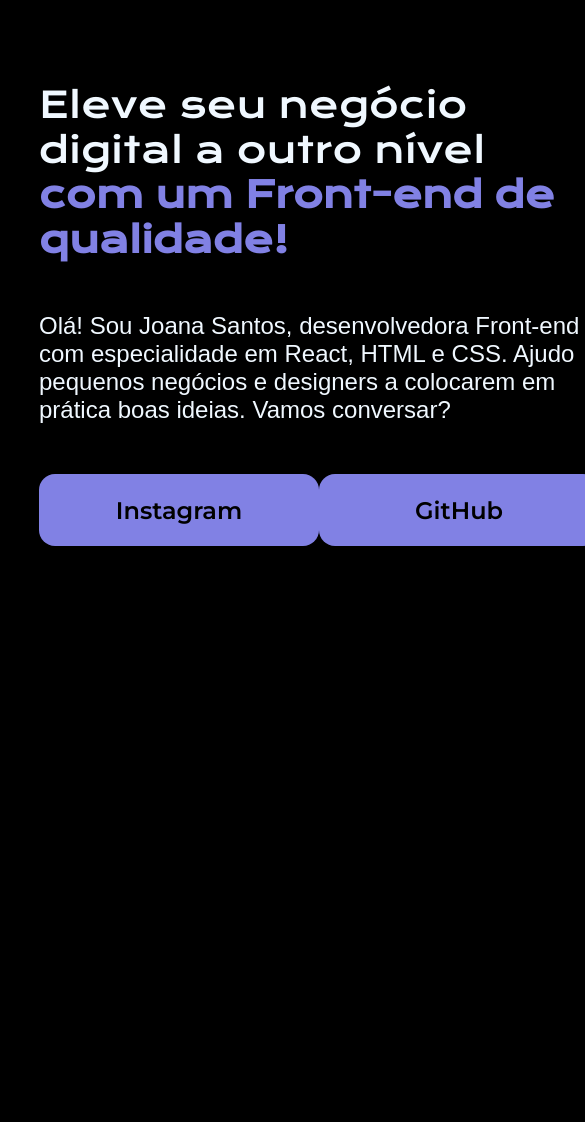
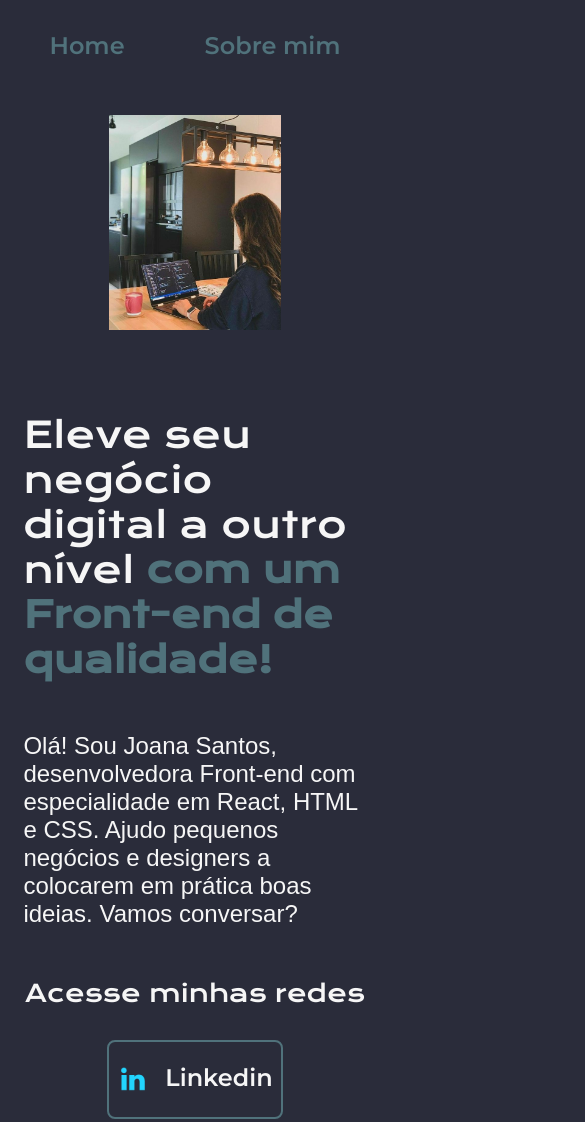
Before and after one commit to Samara-Alves/portfolio-web, a plain HTML site: page index.html in a window 390 px wide. Shown: the top 1122 px of the page, 585 px wide, since content can reach past the window. Before the commit the page ends 883 px from the top, so only its background shows below. Drawn offline with nearby package versions, Linux system fonts and the light colour scheme; a web font is replaced by a local one.

Commit message:
responsive atualizacao

```diff
--- a/index.html
+++ b/index.html
@@ -7,10 +7,14 @@
     <title>Portifolio</title>
     <link rel="stylesheet" href="style.css">
 </head>
+<body>
+    <header class="cabecalho">
+        <nav class="cabecalho_menu">
+            <a class="cabecalho_menu_link" href="#">Home</a>
+            <a class="cabecalho_menu_link" href="about.html">Sobre mim</a>
+        </nav>
+    </header>
 
-
-<body>
-    <header></header>
     <main class="apresentacao">
         <section class="apresentacao_conteudo">
         <h1 class="apresentacao_conteudo_titulo">
@@ -23,13 +27,18 @@
             colocarem em prática boas ideias. Vamos
             conversar?</p>
             <div class="apresentacao_links">
-            <a class="apresentacao_links_link" href="https://instagram.com/rafaballerini">Instagram</a>
-            <a class="apresentacao_links_link" href="https://github.com/guilhermeonrails">GitHub</a>
+                <h2 class="apresentacao_subtitulos">Acesse minhas redes</h2>
+            <a class="apresentacao_links_navegacao" href="https://www.linkedin.com/in/samara-alves-roliveira/">
+                <img src="./assets/Logo linkedin.png" alt="">Linkedin</a>
+            <a class="apresentacao_links_navegacao" href="http://github.com/Samara-Alves">
+                <img src="./assets/Logo Github.png" alt="">GitHub</a>
         </div>
         </section>
-            <img src="imagem.png" alt="Foto da Joana Santos programando">
+            <img class="apresentacao_imagem" src="./assets/c799df6b89d3f27cf5bbd7a1c4daebd6.jpg" alt="Foto ficticia da internet">
 
     </main>
-    <footer></footer>
+    <footer class="rodape">
+        <p>Desenvolvido por Samara Alves.</p>
+    </footer>
 </body>
 </html>
--- a/style.css
+++ b/style.css
@@ -4,57 +4,127 @@
     margin: 0;
     padding: 0;
 }
+:root {
+ --cor-primaria: #2a2c3a;
+ --cor-secundaria: #f6f6f6;
+ --cor-terciaria: #50727B;
+ --cor-hover: #78A083;
 
+ --fonte-primaria: "Krona One", sans-serif;
+ --fonte-secundaria: "Montserrat", sans-serif;
+
+}
 body {
-    height: 100vh;
+
     box-sizing: border-box;
-    background-color: black;
-    color: aliceblue;
+    background-color: var(--cor-primaria) ;
+    color: var(--cor-secundaria);
+}
+.cabecalho {
+    padding: 3% 0 0 10%;
+}
+.cabecalho_menu {
+    display: flex;
+    gap: 80px;
+}
+.cabecalho_menu_link {
+    font-family: var(--fonte-secundaria);
+    font-weight: 600;
+    font-size: 24px;
+    color: var(--cor-terciaria);
+    text-decoration: none;
+}
+.cabecalho_menu_link:hover {
+    color: var(--cor-secundaria);
 }
 
-.titulo-destaque {
-   color: rgb(129, 129, 228);
-
-  }
-
 .apresentacao {
-    margin: 10%;
+    padding: 8% 10%;
     display: flex;
     align-items: center;
     justify-content: space-between;
+    gap: 82px;
 }
 .apresentacao_conteudo {
-    width:615px;
+    width: 50%;
     display: flex;
     flex-direction: column;
     gap: 50px;
 }
 .apresentacao_conteudo_titulo {
-    font-family: "Krona One", sans-serif;
+    font-family:var(--fonte-primaria);
     font-weight: 400;
     font-style: normal;
-    font-size:36px;
+    font-size:2.25rem;
+}
+
+.titulo-destaque {
+    color: var(--cor-terciaria);
 }
 .apresentacao_conteudo_texto {
-    font-size: 24px;
+    font-size: 1.5rem;
     font-family: "Madimi One", sans-serif;
     font-weight: 400;
     font-style: normal;
 }
 .apresentacao_links {
     display: flex;
+    flex-direction: column;
+    align-items: center;
+    gap: 32px;
     justify-content: space-between;
 }
-.apresentacao_links_link {
-    background-color: rgb(129, 129, 228);
-    width: 280px;
+.apresentacao_links_navegacao {
+    width: 50%;
+    display: flex;
+    justify-content: center;
+    gap: 16px;
     text-align: center;
-    border-radius: 16px;
+    border-radius: 8px;
+    border: 2px solid var(--cor-terciaria);
     font-size: 24px;
     font-weight: 600;
     padding:21.5px 0;
     text-decoration: none;
-    color: #000;
-    font-family: "Montserrat", sans-serif;
+    color: var(--cor-secundaria);
+    font-family: var(--fonte-secundaria);
+}
+.apresentacao_links_link:hover {
+    background-color: var(--cor-hover);
 
 }
+.apresentacao_subtitulos {
+    font-family: var(--fonte-primaria);
+    font-weight: 400;
+    font-size: 1.5rem;
+}
+
+.apresentacao_imagem {
+    width: 50%;
+
+}
+.rodape {
+    padding: 24px;
+    color: var(--cor-primaria);
+    background-color: var(--cor-terciaria);
+    text-align: center;
+    font-family:var(--fonte-secundaria);
+    font-size: 1.5rem;
+}
+@media (max-width: 1200px) {
+    .cabecalho {
+        padding: 8%;
+    }
+    .cabecalho_menu {
+       justify-content: center;
+    }
+    .apresentacao {
+        flex-direction: column-reverse;
+        padding: 6%;
+    }
+    .apresentacao_conteudo {
+        width: auto;
+    }
+
+
+}
```
Also changed, not shown: about.html (added, +45 -0 lines), assets/Logo Github.png (added), assets/Logo linkedin.png (added), assets/c799df6b89d3f27cf5bbd7a1c4daebd6.jpg (added), assets/imagem.png (renamed from imagem.png), assets/wallpaper programming.jpeg (added), assets/wallpaperprogramming2.jpg (added).
